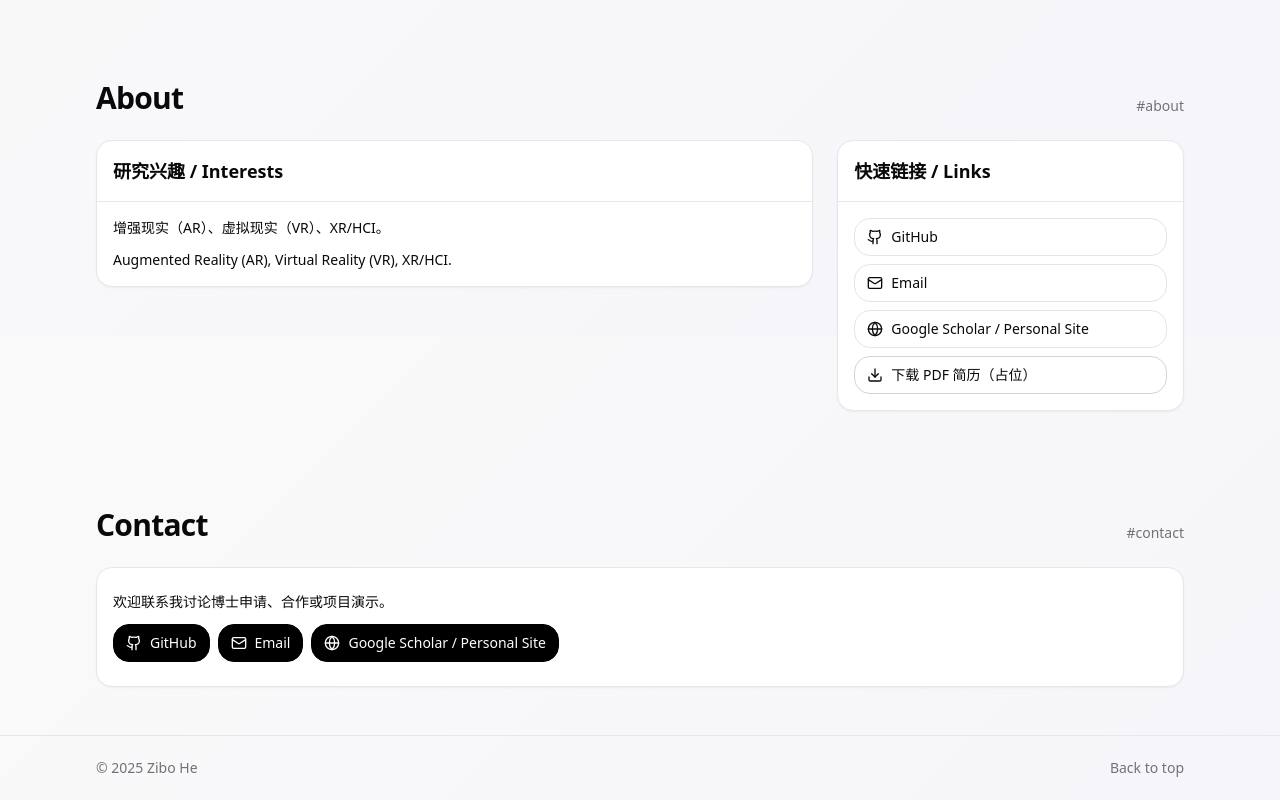
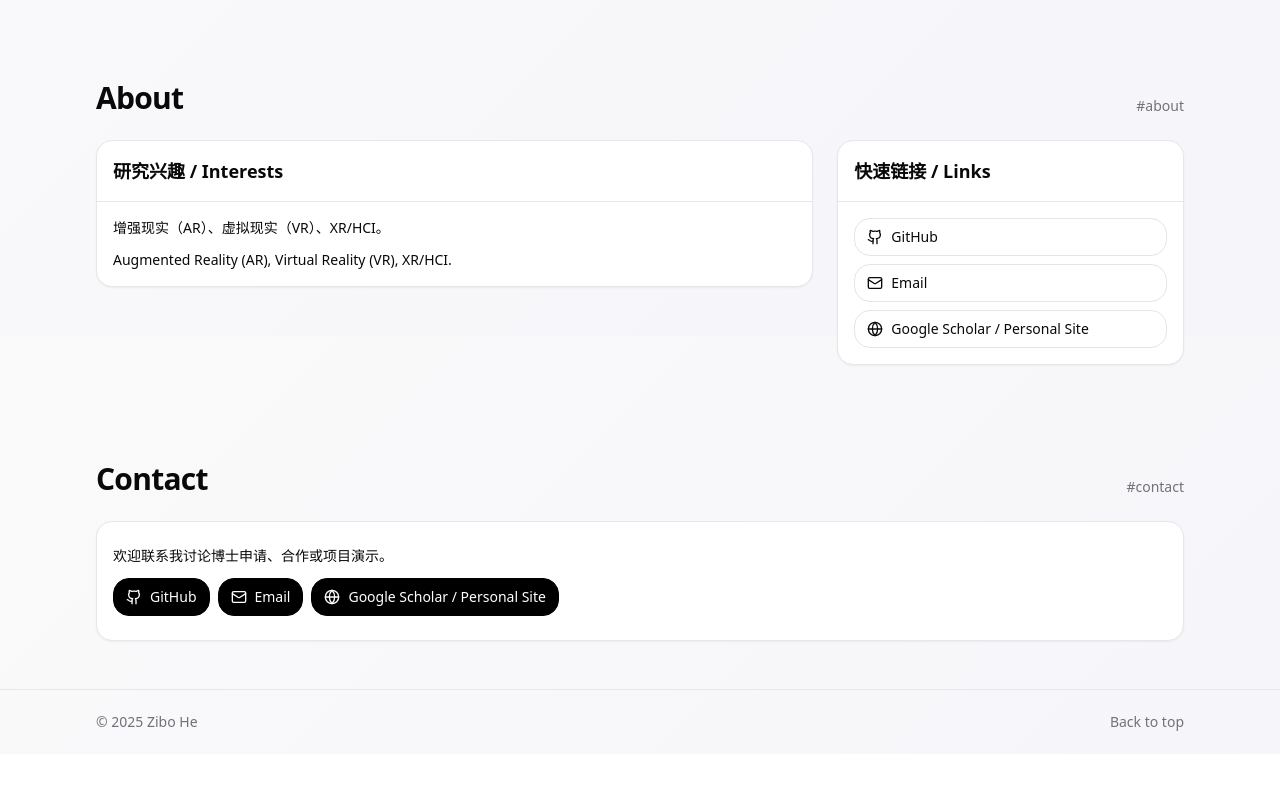
Before and after one commit to SuGar-456/Introduction-Page, a Next.js app: page / in a window 1280 px wide. Shown: the part 2864-3664 px from the top of the page. After the commit the page ends 3618 px from the top, so only its background shows below. Built offline with nearby package versions, Linux system fonts and the light colour scheme.

Commit message:
Update page.tsx

```diff
--- a/app/page.tsx
+++ b/app/page.tsx
@@ -386,10 +386,7 @@ export default function PortfolioSite() {
                   {s.icon}<span className="ml-2">{s.label}</span>
                 </a>
               ))}
-              <a className="inline-flex items-center justify-start rounded-2xl px-3 py-2 text-sm font-medium transition border bg-transparent hover:bg-neutral-100 border-neutral-300"
-                href="#" onClick={(e)=>{e.preventDefault();window.scrollTo({top:0,behavior:'smooth'})}}>
-                <Download className="h-4 w-4 mr-2" /> 下载 PDF 简历（占位）
-              </a>
+
             </CardContent>
           </Card>
         </div>
```
